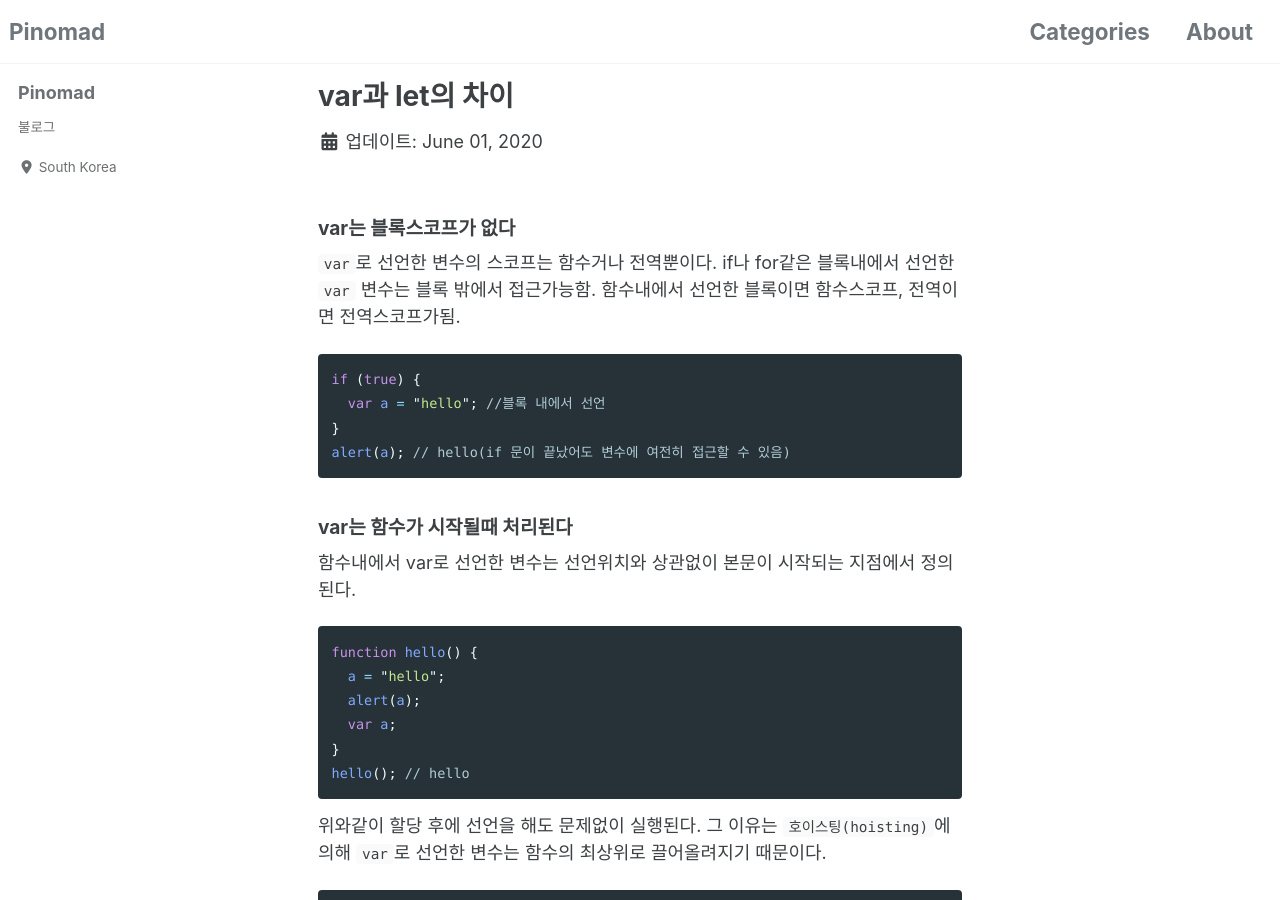
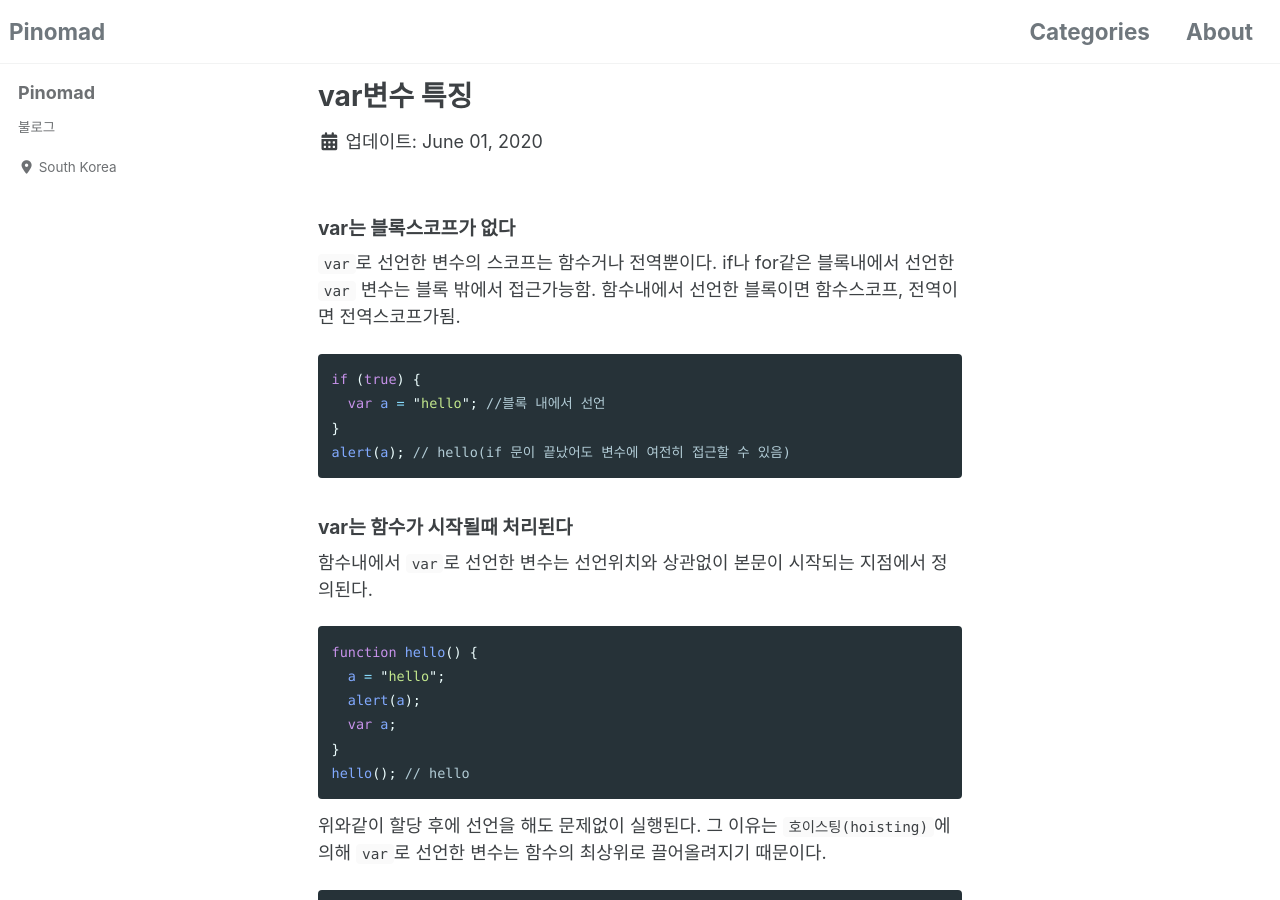
Before and after one commit to SummerPlumage/SummerPlumage.github.io, a Jekyll site: the page built from _posts/2020-06-01-var변수 특징.md, in a window 1280 px wide and 900 px high. Built offline with Jekyll 4.4.1, drawn with Linux system fonts in a browser that asks for light colours; cached includes are drawn as plain includes; nearby versions of some CDN libraries; comment, search, counter and statistics services are not loaded.

Commit message:
var 수정

````diff
--- a/_posts/2020-06-01-var과 let의 차이.md
+++ b/_posts/2020-06-01-var변수 특징.md
@@ -1,5 +1,5 @@
 ---
-title:  "var과 let의 차이"
+title:  "var변수 특징"
 
 categories:
   - JAVASCRIPT
@@ -24,7 +25,7 @@ alert(a); // hello(if 문이 끝났어도 변수에 여전히 접근할 수 있
 
 #### var는 함수가 시작될때 처리된다
 
-함수내에서 var로 선언한 변수는 선언위치와 상관없이 본문이 시작되는 지점에서 정의된다.
+함수내에서 `var`로 선언한 변수는 선언위치와 상관없이 본문이 시작되는 지점에서 정의된다.
 
 ```javascript
 function hello() {
````
Also changed, not shown: other parts of _posts/2020-06-01-var변수 특징.md (+1 -0 lines).
